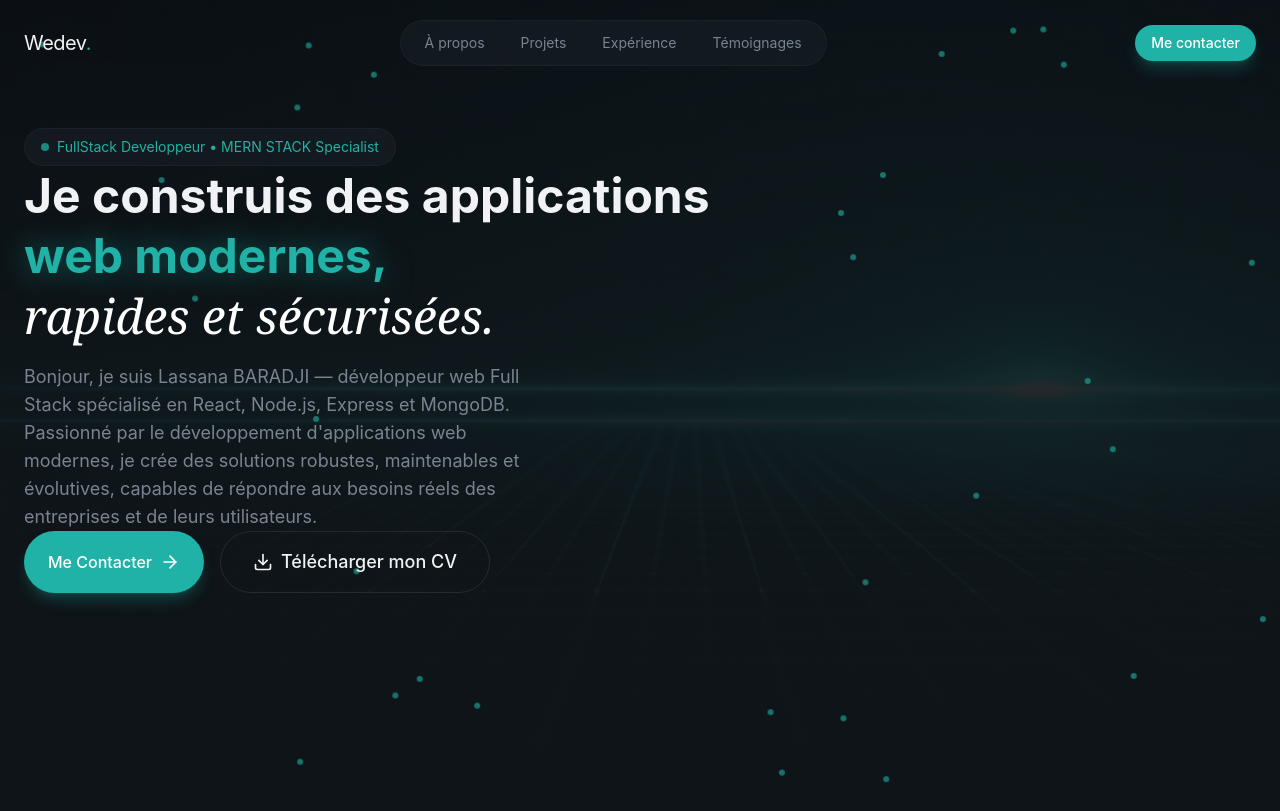
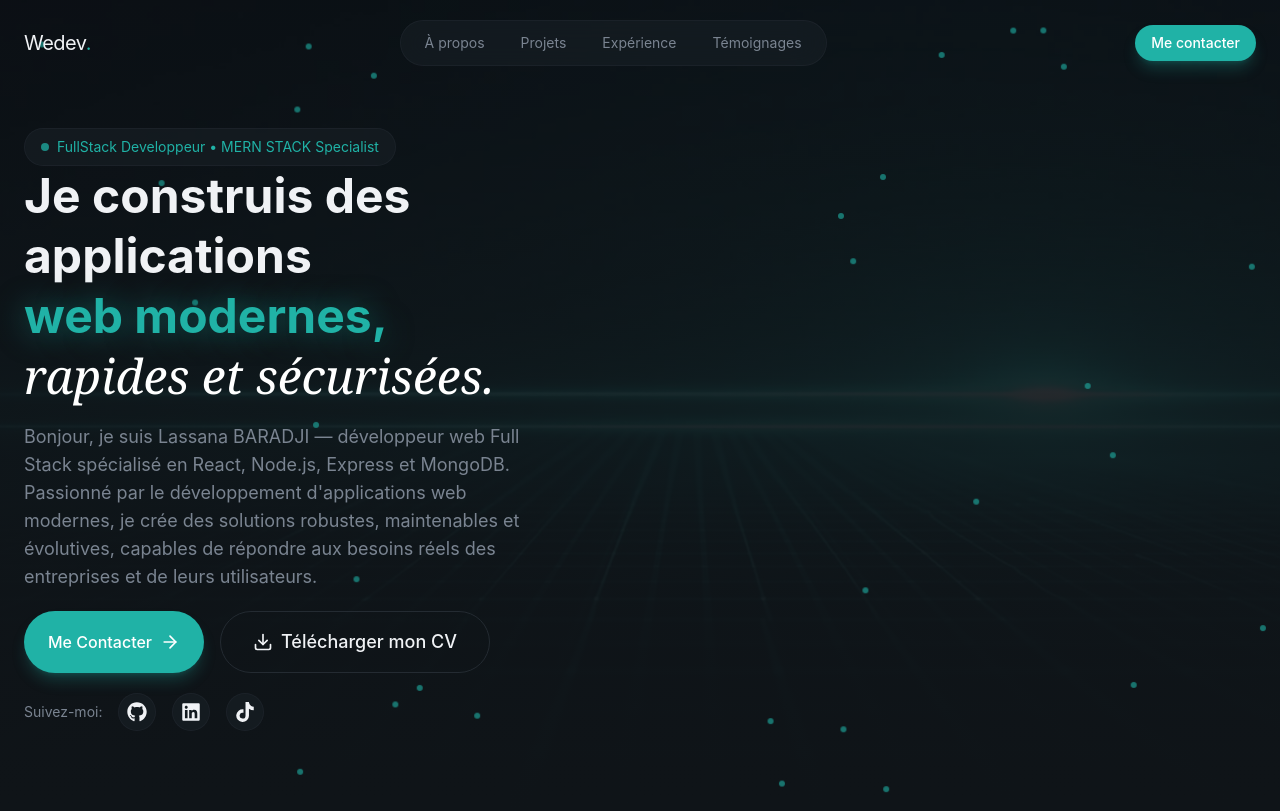
Before and after one commit to lassana-hub/My-Portfolio-frontend, a React (Vite) app: page / in a window 1280 px wide. Built offline with nearby package versions, Linux system fonts and the light colour scheme.

Commit message:
feat: adding social links

```diff
--- a/package.json
+++ b/package.json
@@ -14,6 +14,7 @@
     "lucide-react": "^1.17.0",
     "react": "^19.2.6",
     "react-dom": "^19.2.6",
+    "react-icons": "^5.6.0",
     "tailwindcss": "^4.3.0"
   },
   "devDependencies": {
--- a/src/sections/Hero.jsx
+++ b/src/sections/Hero.jsx
@@ -1,6 +1,7 @@
 import { Button } from "@/components/Button";
 import { AnimatedBorderButton } from "@/components/AnimatedBorderButton";
 import { ArrowRight, Download } from "lucide-react";
+import { FaGithub, FaLinkedin, FaTiktok } from "react-icons/fa6";
 export const Hero = () => {
   return (
     <section className="relative min-h-screen items-center overflow-hidden">
@@ -43,29 +44,29 @@ export const Hero = () => {
                 FullStack Developpeur • MERN STACK Specialist
               </span>
             </div>
-          </div>
-          {/* Right Column - Profile Image */}
-        </div>
             {/* Headline */}
             <div className="space-y-4">
               <h1 className="text-3xl md:text-4xl lg:text-5xl font-bold leading-tight animate-fade-in animation-delay-100">
                 Je construis des applications <br />
-            <span className="text-primary glow-text">web modernes,</span> <br />
+                <span className="text-primary glow-text">
+                  web modernes,
+                </span>{" "}
+                <br />
                 <span className="font-serif italic font-normal text-white">
                   rapides et sécurisées.
                 </span>
               </h1>
               <p className="text-lg text-muted-foreground max-w-lg animate-fade-in animation-delay-200">
                 Bonjour, je suis Lassana BARADJI — développeur web Full Stack
-            spécialisé en React, Node.js, Express et MongoDB. Passionné par le
-            développement d'applications web modernes, je crée des solutions
-            robustes, maintenables et évolutives, capables de répondre aux
-            besoins réels des entreprises et de leurs utilisateurs.
+                spécialisé en React, Node.js, Express et MongoDB. Passionné par
+                le développement d'applications web modernes, je crée des
+                solutions robustes, maintenables et évolutives, capables de
+                répondre aux besoins réels des entreprises et de leurs
+                utilisateurs.
               </p>
             </div>
-
             {/* CTAs */}
-        <div className="flex flex-wrap gap-4 animate-fade-in animation-delay-300">
+            <div className="flex flex-wrap gap-4 animate-fade-in animation-delay-300 py-5">
               <Button>
                 Me Contacter <ArrowRight className="w-5 h-5" />
               </Button>
@@ -75,6 +76,28 @@ export const Hero = () => {
                 Télécharger mon CV
               </AnimatedBorderButton>
             </div>
+            {/* Social Links */}
+            <div className="flex items-center gap-4 animate-fade-in animation-delay-400">
+              <span className="text-sm text-muted-foreground">
+                Suivez-moi:{" "}
+              </span>
+              {[
+                { icon: FaGithub, href: "#" },
+                { icon: FaLinkedin, href: "#" },
+                { icon: FaTiktok, href: "#" },
+              ].map((social, idx) => (
+                <a
+                  key={idx}
+                  href={social.href}
+                  className="p-2 rounded-full glass hover:bg-primary/10 hover:text-primary transition-all duration-300"
+                >
+                  {<social.icon className="w-5 h-5" />}
+                </a>
+              ))}
+            </div>
+          </div>
+          {/* Right Column - Profile Image */}
+        </div>
       </div>
     </section>
   );
```
Also changed, not shown: 1 other file (tests, documents, lock files or other folders). Lines whose indentation alone changed are shown as unchanged.
